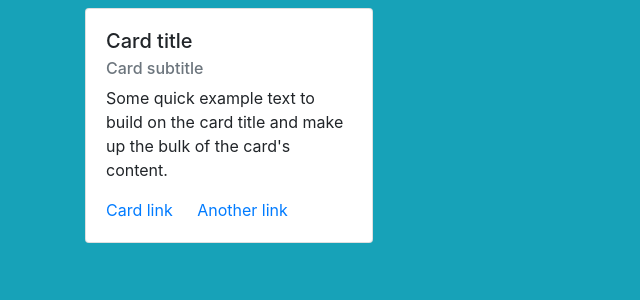
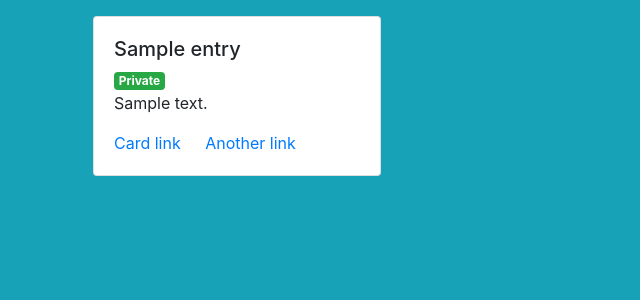
Before and after one commit to FarinHeiT/notepad-online, a Flask app: page /my-notes in a window 1280 px wide. Shown: the part 56-356 px from the top of the page, without its empty margins (0-640 px from the left). Run offline with Flask 2, Linux system fonts and the light colour scheme; a user stored in the database is signed in; tables that the repository leaves empty hold one stand-in row (values such as "Sample post"); parts of the project's set-up code (start-up, migrations or seed data) failed here and were passed over; some libraries are stand-ins or nearby versions.

Commit message:
FontAwesome connection, basic my_notes layout

```diff
--- a/templates/base.html
+++ b/templates/base.html
@@ -8,6 +8,7 @@
 	<script src="https://code.jquery.com/jquery-3.3.1.slim.min.js" integrity="sha384-q8i/X+965DzO0rT7abK41JStQIAqVgRVzpbzo5smXKp4YfRvH+8abtTE1Pi6jizo" crossorigin="anonymous"></script>
     <script src="https://cdnjs.cloudflare.com/ajax/libs/popper.js/1.14.7/umd/popper.min.js" integrity="sha384-UO2eT0CpHqdSJQ6hJty5KVphtPhzWj9WO1clHTMGa3JDZwrnQq4sF86dIHNDz0W1" crossorigin="anonymous"></script>
     <script src="https://stackpath.bootstrapcdn.com/bootstrap/4.3.1/js/bootstrap.min.js" integrity="sha384-JjSmVgyd0p3pXB1rRibZUAYoIIy6OrQ6VrjIEaFf/nJGzIxFDsf4x0xIM+B07jRM" crossorigin="anonymous"></script>
+    <link rel="stylesheet" href="https://maxcdn.bootstrapcdn.com/font-awesome/4.5.0/css/font-awesome.min.css" integrity="sha384-XdYbMnZ/QjLh6iI4ogqCTaIjrFk87ip+ekIjefZch0Y+PvJ8CDYtEs1ipDmPorQ+" crossorigin="anonymous">
     <link rel="stylesheet" href="{{ url_for('static', filename='css/style.css') }}">
     {% block link_head %}
 
@@ -34,10 +35,10 @@
                     {{ current_user.username }}
                   </a>
                   <div class="dropdown-menu" aria-labelledby="navbarDropdown">
-                    <a class="dropdown-item" href="#">Action</a>
+                    <a class="dropdown-item" href="{{ url_for('textEntries.create_note') }}"><i class="fa fa-plus"></i> Create Note</a>
                     <a class="dropdown-item" href="#">Another action</a>
                     <div class="dropdown-divider"></div>
-                    <a class="dropdown-item" href="{{ url_for('auth.logout') }}">Log Out</a>
+                    <a class="dropdown-item" href="{{ url_for('auth.logout') }}"><i class="fa fa-sign-out"></i> Log Out</a>
                   </div>
                 </li>
               {% endif %}
--- a/text_entries/templates/my_notes.html
+++ b/text_entries/templates/my_notes.html
@@ -1,4 +1,5 @@
 {% extends 'base.html' %}
+
 
 {% block title %}
     Create Note
@@ -6,16 +7,19 @@
 
 {% block content %}
 
-
-    <div class="card" style="width: 18rem;">
-        <div class="card-body">
-        <h5 class="card-title">Card title</h5>
-        <h6 class="card-subtitle mb-2 text-muted">Card subtitle</h6>
-        <p class="card-text">Some quick example text to build on the card title and make up the bulk of the card's content.</p>
-        <a href="#" class="card-link">Card link</a>
-        <a href="#" class="card-link">Another link</a>
+<div class='d-flex justify-content-between align-content-start flex-wrap'>
+    {% for note in notes %}
+        <div class="card m-2" style="width: 18rem;">
+            <div class="card-body">
+            <h5 class="card-title">{{ note.name[:50] }}</h5>
+            <h6 class="card-subtitle mb-2 text-muted"></h6>{% if not note.publicity %} <span class="badge badge-secondary">Public</span> {% else %}<span class="badge badge-success">Private</span> {% endif %}</h6>
+            <p class="card-text">{{ note.body[:50] }}</p>
+            <a href="#" class="card-link">Card link</a>
+            <a href="#" class="card-link">Another link</a>
+            </div>
         </div>
-    </div>
+    {% endfor %}
+</div>
 
 
 {% endblock %}
--- a/text_entries/text_entries.py
+++ b/text_entries/text_entries.py
@@ -18,7 +18,8 @@ def generateLink(name):
 @textEntries.route('/my-notes')
 @login_required
 def my_notes():
-    return render_template('my_notes.html')
+    notes = TextEntry.query.filter(TextEntry.author_id==current_user.id).all()
+    return render_template('my_notes.html', notes=notes)
 
 
 @textEntries.route('/my-notes/create', methods=('GET', 'POST'))
```
